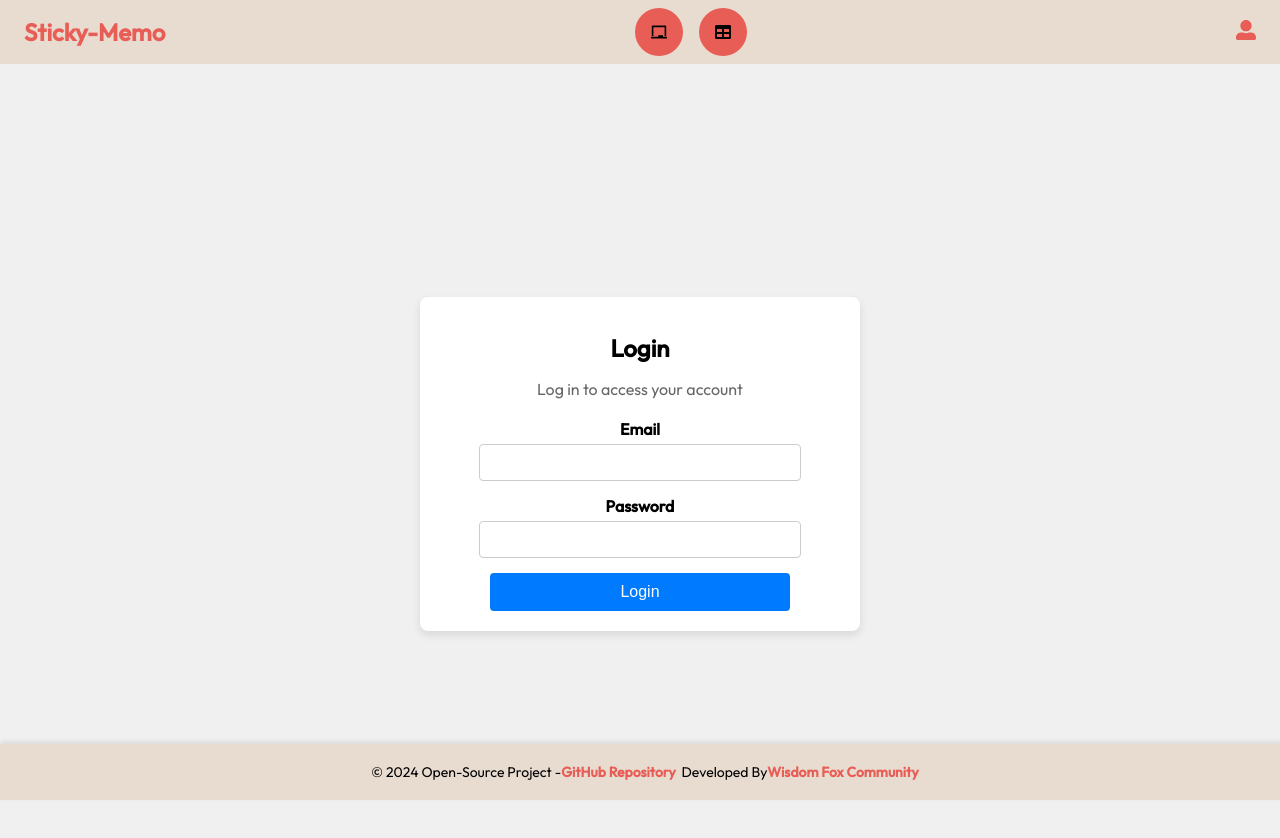
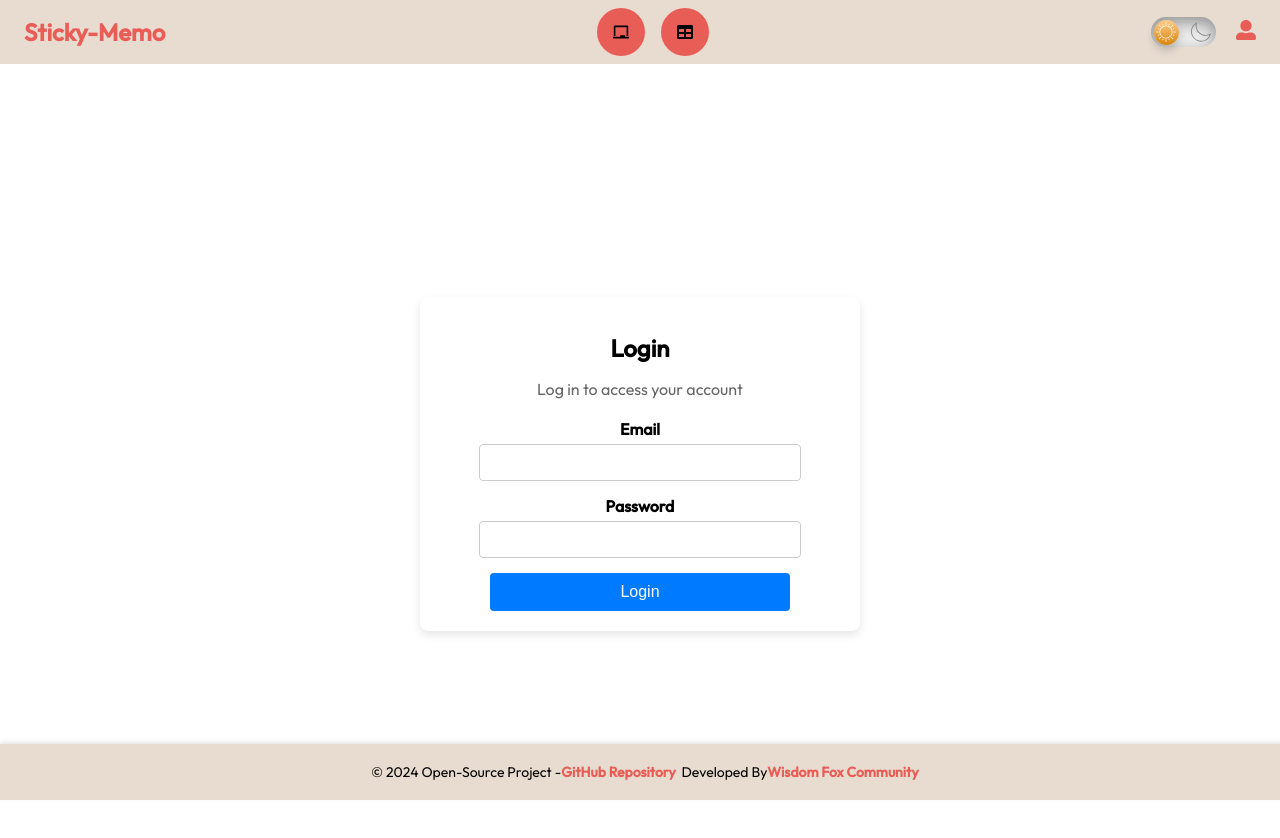
Before and after one commit to narainkarthikv/Sticky-Memo, a React (Create React App) app: page /login in a window 1280 px wide. Shown: the top 838 px of the page. Built offline with nearby package versions, Linux system fonts and the light colour scheme; what recoil-persist would draw is missing.

Commit message:
Merge conflict solved-2

```diff
--- a/src/pages/Navbar.jsx
+++ b/src/pages/Navbar.jsx
@@ -19,6 +19,8 @@ const Navbar = () => {
                     <FaTable /><span className="nav-hide">&nbsp;Tables</span>
                 </Link>
             </div>
+            <div className="nav-content">
+                <DarkMode />
             <div className="nav-profile">
                 <FaUserAlt className="profile-logo" />
                 <div className="dropdown">
@@ -43,6 +45,7 @@ const Navbar = () => {
                 </div>
             </div>
         </div>
+        </div>
     );
 };
 
--- a/src/styles/Login.css
+++ b/src/styles/Login.css
@@ -5,7 +5,7 @@
     align-items: center;
     justify-content: center;
     min-height: 100vh;
-    background-color: #f0f0f0;
+    background-color: var(--body_bg);
   }
 
   .login-box {
--- a/src/styles/Register.css
+++ b/src/styles/Register.css
@@ -5,7 +5,7 @@
     align-items: center;
     justify-content: center;
     min-height: 100vh;
-    background-color: #f0f0f0;
+    background-color: var(--body_bg);
   }
 
   .register-box {
```
